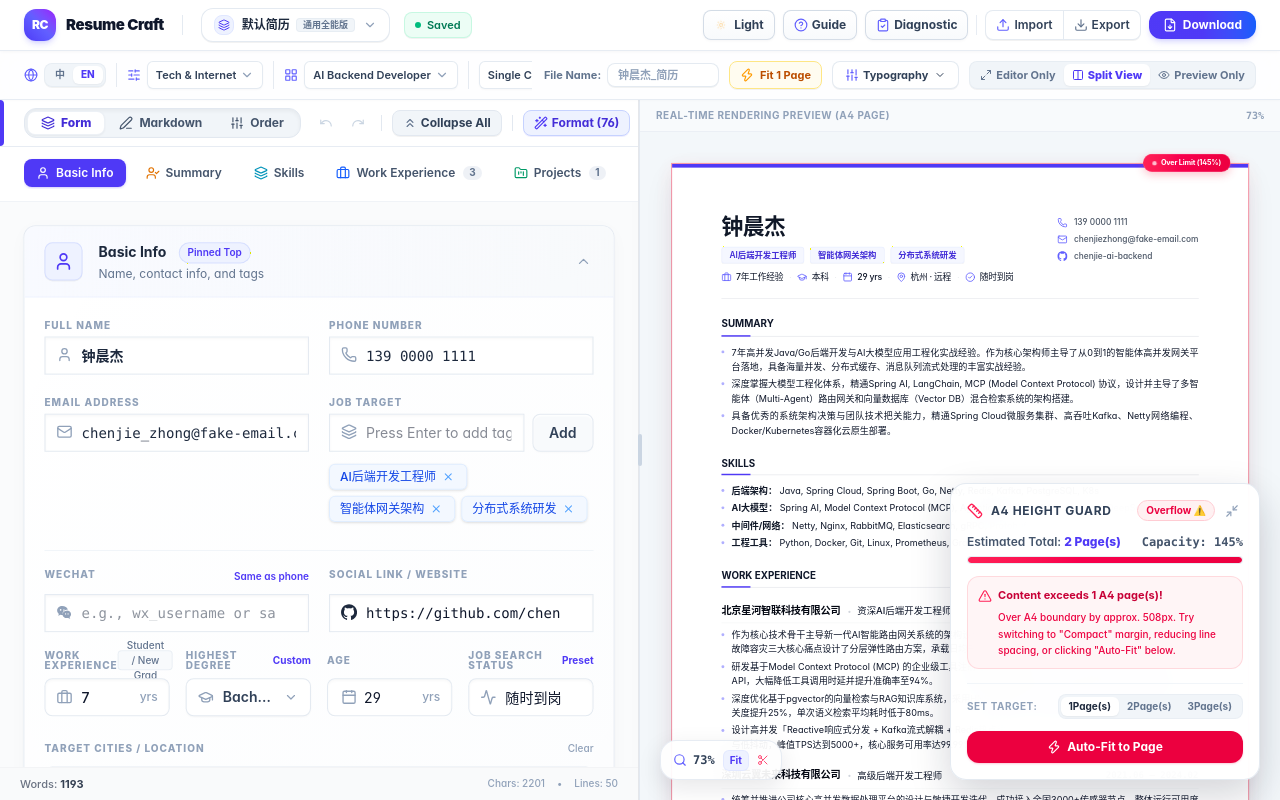
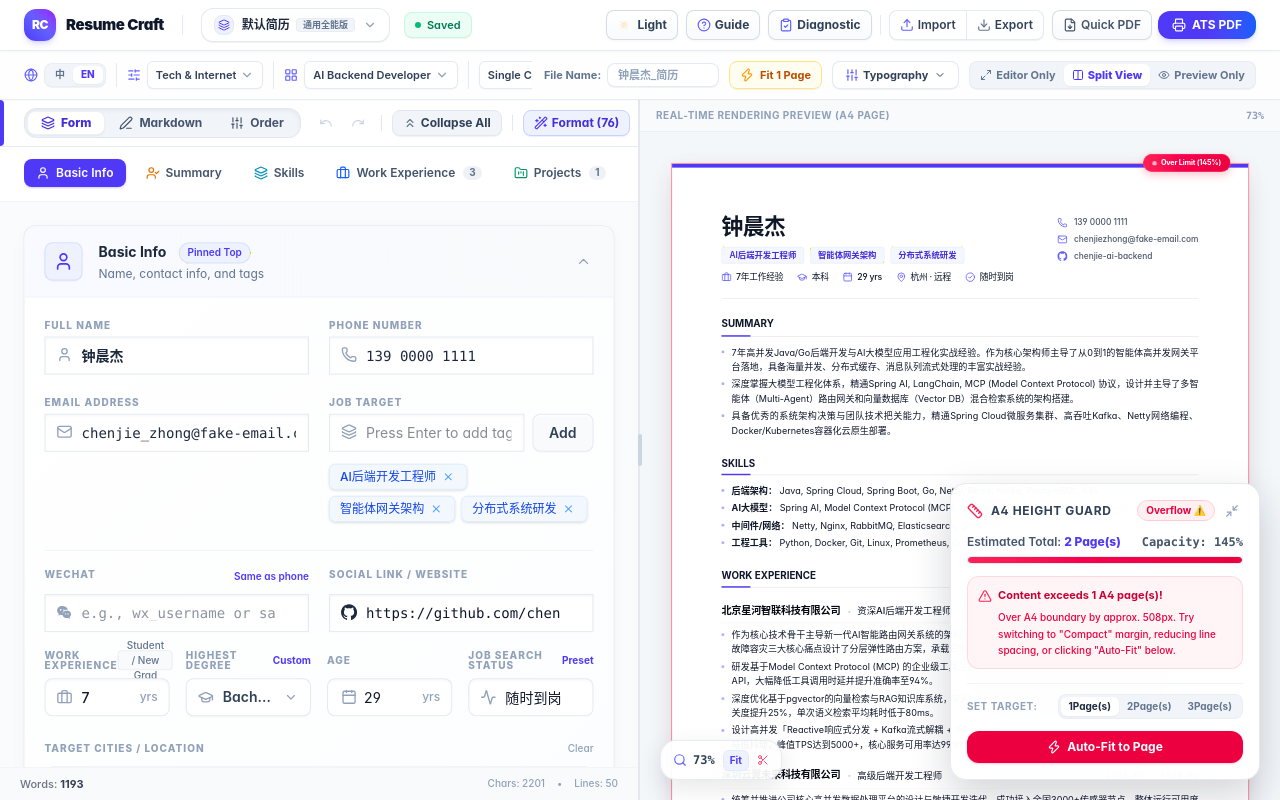
Before and after one commit to kunlong-luo/markdown-resume-builder, a React (Vite) app: page / in a window 1280 px wide. Built offline with nearby package versions, Linux system fonts and the light colour scheme.

Commit message:
feat: make ATS PDF the primary export action

```diff
--- a/src/components/layout/Header.tsx
+++ b/src/components/layout/Header.tsx
@@ -19,7 +19,8 @@ import {
   X,
   Globe,
   Settings,
-  CheckCircle2
+  CheckCircle2,
+  Printer
 } from 'lucide-react';
 import { useResumeStore } from '../../store/useResumeStore';
 import { getWordCount } from '../../lib/word-count';
@@ -44,6 +45,7 @@ export function Header({
   handleExportMarkdown,
   handleExportPDF,
   handleExportDirectPDF,
+  handleExportVectorPrint,
 }: HeaderProps) {
   const {
     markdown,
@@ -71,10 +73,16 @@ export function Header({
   const { isInstallable, triggerInstall } = usePWAInstall();
 
   const handleTriggerExport = () => {
+    if (handleExportVectorPrint) {
+      handleExportVectorPrint();
+    } else {
+      handleExportPDF();
+    }
+  };
+
+  const handleQuickPdfExport = () => {
     if (handleExportDirectPDF) {
       handleExportDirectPDF();
-    } else {
-      handleExportPDF();
     }
   };
 
@@ -162,8 +170,8 @@ export function Header({
             disabled={isExportingPDF}
             className="flex items-center gap-1 px-3 py-1 rounded-lg bg-indigo-600 text-white text-xs font-bold active:scale-95 transition-all shadow-xs"
           >
-            {isExportingPDF ? <Loader2 className="w-3 h-3 animate-spin" /> : <FileDown className="w-3 h-3" />}
-            <span>PDF</span>
+            {isExportingPDF ? <Loader2 className="w-3 h-3 animate-spin" /> : <Printer className="w-3 h-3" />}
+            <span>ATS PDF</span>
           </button>
 
           <button
@@ -321,25 +329,50 @@ export function Header({
             </Tooltip>
           </div>
 
-          {/* Direct PDF Export Action Button */}
-          <Tooltip content={isEn ? 'Download PDF' : '下载 PDF 简历'} side="bottom">
+          {/* ATS-first PDF export with a raster fallback option */}
+          <div className="flex items-center gap-1.5 shrink-0">
+            {handleExportDirectPDF && (
+              <Tooltip
+                content={isEn
+                  ? 'Quick PDF: image-based download for visual sharing; browser print is recommended for ATS submissions'
+                  : '快速 PDF：图片型下载，适合视觉分享；正式投递建议使用 ATS PDF'}
+                side="bottom"
+              >
                 <button
-              onClick={() => handleTriggerExport()}
+                  onClick={handleQuickPdfExport}
+                  disabled={isExportingPDF}
+                  className="flex items-center gap-1 px-2.5 py-1.5 rounded-lg tactile-btn tactile-btn-hover tactile-btn-active text-slate-600 dark:text-slate-300 text-xs font-semibold disabled:opacity-60 disabled:cursor-not-allowed cursor-pointer whitespace-nowrap"
+                >
+                  <FileDown className="w-3.5 h-3.5 shrink-0" />
+                  <span>{isEn ? 'Quick PDF' : '快速 PDF'}</span>
+                </button>
+              </Tooltip>
+            )}
+
+            <Tooltip
+              content={isEn
+                ? 'ATS PDF (recommended): use browser print / Save as PDF to preserve searchable text'
+                : 'ATS PDF（推荐）：使用浏览器打印 / 另存为 PDF，尽量保留可搜索文本'}
+              side="bottom"
+            >
+              <button
+                onClick={handleTriggerExport}
                 disabled={isExportingPDF}
                 className="flex items-center gap-1.5 px-3.5 py-1.5 rounded-xl bg-gradient-to-r from-indigo-600 via-indigo-600 to-blue-600 hover:from-indigo-500 hover:to-blue-500 active:scale-95 text-white text-xs font-bold transition-all shadow-md shadow-indigo-500/20 disabled:opacity-75 disabled:cursor-not-allowed cursor-pointer whitespace-nowrap"
               >
                 {isExportingPDF ? (
                   <Loader2 className="w-3.5 h-3.5 animate-spin shrink-0 text-white" />
                 ) : (
-                <FileDown className="w-3.5 h-3.5 text-white shrink-0" />
+                  <Printer className="w-3.5 h-3.5 text-white shrink-0" />
                 )}
                 <span>
                   {isExportingPDF
                     ? (pdfExportProgress || (isEn ? 'Exporting...' : '生成中...'))
-                  : (isEn ? 'Download' : '下载')}
+                    : 'ATS PDF'}
                 </span>
               </button>
             </Tooltip>
+          </div>
         </div>
       </div>
 
@@ -406,6 +439,17 @@ export function Header({
                 <span>{isEn ? 'Help' : '使用帮助与隐私'}</span>
               </button>
 
+              {handleExportDirectPDF && (
+                <button
+                  onClick={() => { handleQuickPdfExport(); setIsMobileMenuOpen(false); }}
+                  disabled={isExportingPDF}
+                  className="col-span-2 flex items-center justify-center gap-2 p-3 rounded-xl bg-slate-100 dark:bg-slate-800 text-slate-700 dark:text-slate-200 text-xs font-bold transition-all active:scale-95 disabled:opacity-60"
+                >
+                  <FileDown className="w-4 h-4 text-slate-500" />
+                  <span>{isEn ? 'Quick PDF (image-based)' : '快速 PDF（图片型）'}</span>
+                </button>
+              )}
+
               {isInstallable && (
                 <button
                   onClick={() => { void handleInstallApp(); setIsMobileMenuOpen(false); }}
```
Lines whose indentation alone changed are shown as unchanged.
